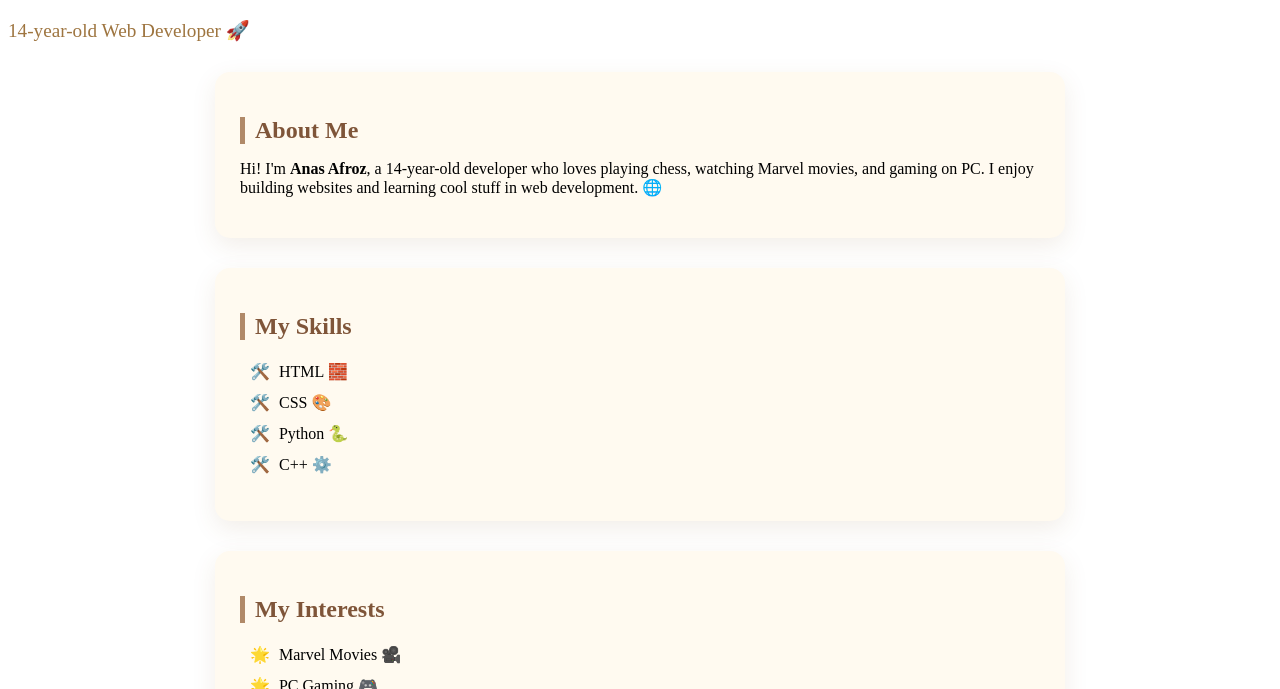
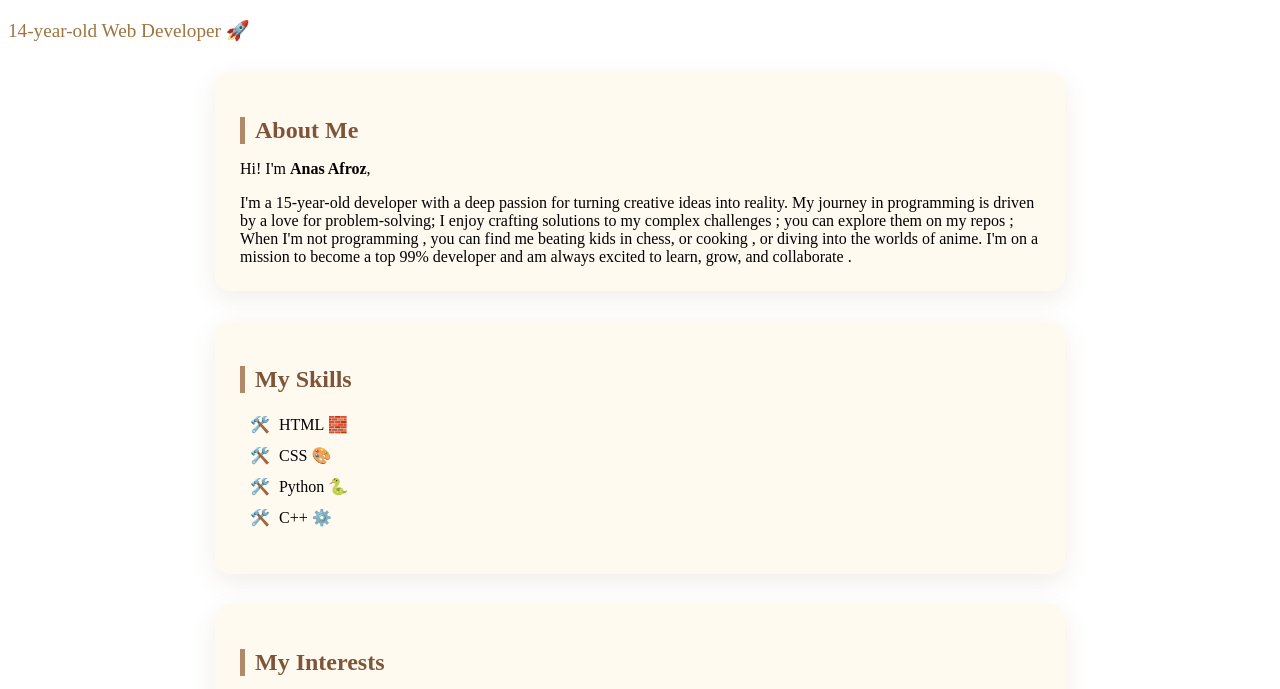
Before and after one commit to AnasAfroz/portfolio, a plain HTML site: page index.html in a window 1280 px wide. Shown: the part 61-750 px from the top of the page. Drawn offline with Linux system fonts and the light colour scheme.

Commit message:
Update index.html

```diff
--- a/index.html
+++ b/index.html
@@ -15,7 +15,9 @@
 
   <section class="about">
     <h2>About Me</h2>
-    <p>Hi! I'm <strong>Anas Afroz</strong>, a 14-year-old developer who loves playing chess, watching Marvel movies, and gaming on PC. I enjoy building websites and learning cool stuff in web development. 🌐</p>
+    <p>Hi! I'm <strong>Anas Afroz</strong>,</p>I'm a 15-year-old developer with a deep passion for turning creative ideas into reality. My journey in programming is driven by a love for problem-solving; I enjoy crafting solutions to my complex challenges ; you can explore them on my repos ; When I'm not programming , you can find me beating kids in chess, or cooking , or diving into the worlds of anime.
+
+I'm on a mission to become a top 99% developer and am always excited to learn, grow, and collaborate .
   </section>
 
   <section class="skills">
```
